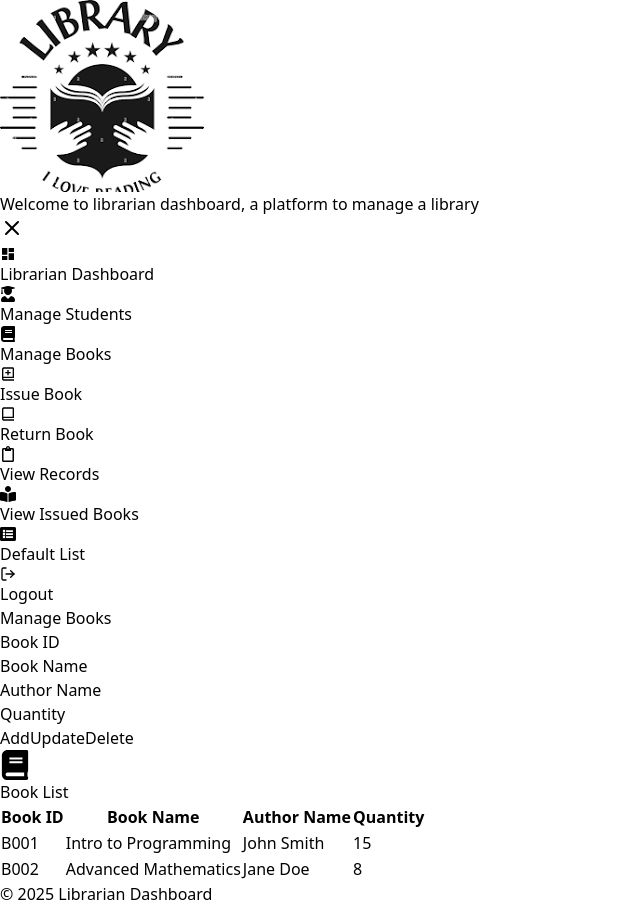
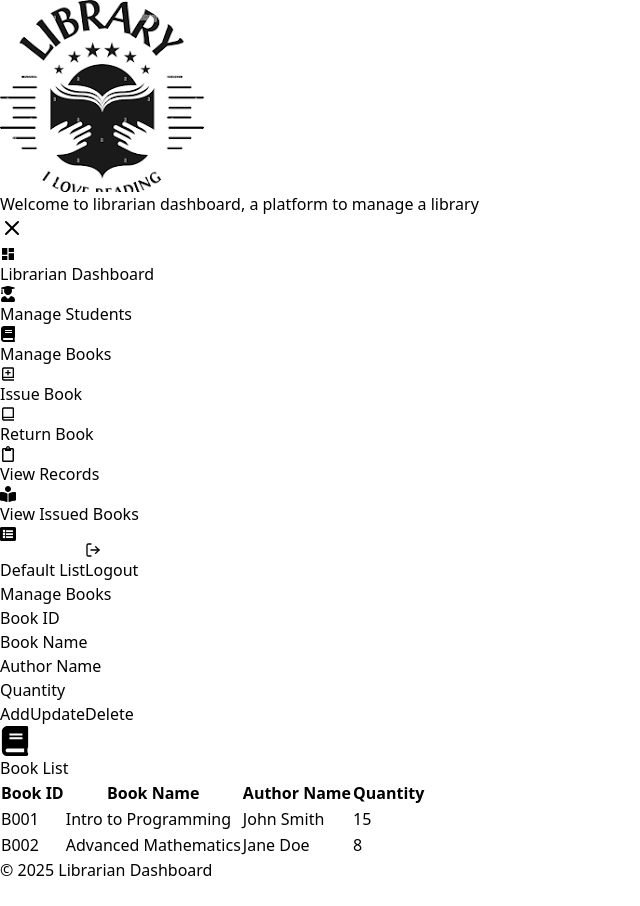
Before and after one commit to Nickson2511/librarian-system2025, a React (Vite) app in the folder frontend/: page /books in a window 1280 px wide. Shown: the whole page, without its empty margins (0-640 px from the left). After the commit the page ends 882 px from the top, so only its background shows below. Built offline with nearby package versions, Linux system fonts and the light colour scheme.

Commit message:
added logout

```diff
--- a/frontend/src/components/layout/Sidebar.tsx
+++ b/frontend/src/components/layout/Sidebar.tsx
@@ -1,7 +1,9 @@
 import { useState } from "react";
-import { NavLink } from "react-router-dom";
+import { NavLink, useNavigate } from "react-router-dom";
+import { useAppDispatch } from "../../store/hooks";
+import { logout } from "../../store/auth/slice";
+
 import { Menu, X } from "lucide-react";
-
 import { MdDashboard } from "react-icons/md";
 import {
   FaUserGraduate,
@@ -22,11 +24,17 @@ const menuItems = [
   { label: "View Records", icon: <FaRegClipboard />, path: "/records" },
   { label: "View Issued Books", icon: <FaBookReader />, path: "/issued-books" },
   { label: "Default List", icon: <FaListAlt />, path: "/default-list" },
-  { label: "Logout", icon: <FiLogOut />, path: "/logout" },
 ];
 
 const Sidebar = () => {
   const [isOpen, setIsOpen] = useState(true);
+  const dispatch = useAppDispatch();
+  const navigate = useNavigate();
+
+  const handleLogout = () => {
+    dispatch(logout());
+    navigate("/login");
+  };
 
   return (
     <aside
@@ -41,7 +49,7 @@ const Sidebar = () => {
         {isOpen ? <X size={24} /> : <Menu size={24} />}
       </button>
 
-      <nav className="space-y-3">
+      <nav className="space-y-3 flex-1">
         {menuItems.map((item, index) => (
           <NavLink
             key={index}
@@ -53,9 +61,20 @@ const Sidebar = () => {
             }
           >
             <span className="text-lg">{item.icon}</span>
-            {isOpen ? <span>{item.label}</span> : null}
+            {isOpen && <span>{item.label}</span>}
           </NavLink>
         ))}
+
+        {/* Logout as a separate clickable item */}
+        <button
+          onClick={handleLogout}
+          className="w-full text-left p-2 rounded flex items-center gap-3 text-sm md:text-base hover:bg-gray-700 transition-colors duration-200"
+        >
+          <span className="text-lg">
+            <FiLogOut />
+          </span>
+          {isOpen && <span>Logout</span>}
+        </button>
       </nav>
     </aside>
   );
```
